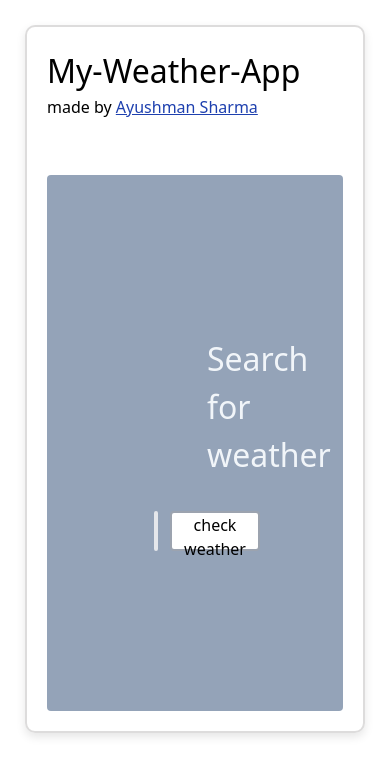
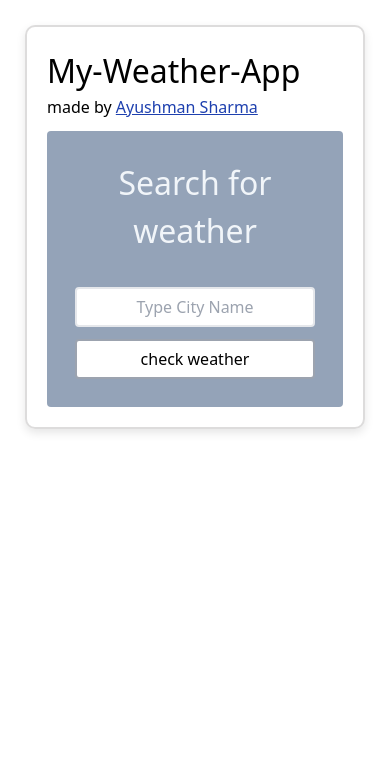
Before and after one commit to SecretCodingsauce/My-weather-app, a React (Create React App) app: page / in a window 390 px wide. Shown: the top 776 px of the page. Built offline with nearby package versions, Linux system fonts and the light colour scheme.

Commit message:
responsive styles added

```diff
--- a/src/App.css
+++ b/src/App.css
@@ -67,19 +67,7 @@
   margin-top: 15px;
 }
 
-.weekly-container{
-  display: grid;
-  grid-auto-flow: column;
-  scroll-behavior: auto;
-  gap: 1.2rem;
-  overflow-y: auto;
-  overscroll-behavior-x:contain ;
-  scroll-snap-type: x mandatory;
-  height:50%;
-  scrollbar-width: 0.5px;
-  text-align: center;
 
-}
 
 .weekly-cards{
   scroll-snap-align: start;
@@ -88,3 +76,18 @@
 
   scrollbar-width: none;
  }
+
+ @media (min-width: 768px) {
+  .weekly-container{
+    display: grid;
+    grid-auto-flow: column;
+    scroll-behavior: auto;
+    gap: 1.2rem;
+    overflow-y: auto;
+    overscroll-behavior-x:contain ;
+    scroll-snap-type: x mandatory;
+    height:50%;
+    scrollbar-width: 0.5px;
+    text-align: center;
+  }
+ }
--- a/src/App.js
+++ b/src/App.js
@@ -33,7 +33,7 @@ function App() {
   }
 
   const apiKey = "86ae150a97cd0f5d3e00a08a7f65b721"
-const geoApi = `http://api.openweathermap.org/geo/1.0/direct?q=${city}&limit=1&appid=${apiKey}`
+const geoApi = `https://api.openweathermap.org/geo/1.0/direct?q=${city}&limit=1&appid=${apiKey}`
 
   useEffect(() => {
     if(submitted){
@@ -56,13 +56,13 @@ const geoApi = `http://api.openweathermap.org/geo/1.0/direct?q=${city}&limit=1&a
 
   if(!weather){
   return (
-    <div className=" flex-row justify-center items-center weather-info">
-    <h2>My-Weather-App</h2><a  href='https://ayushmansharma-profile.vercel.app/' target='_blank'>made by <span className='text-blue-800 underline'>Ayushman Sharma</span></a>
-     <div className='mt-14 flex-row h-4/5 w-full bg-slate-400 rounded'>
-     <div className='flex-row justify-center items-center p-40'>
+    <div className=" weather-info">
+    <h2>My-Weather-App</h2><a  href='https://ayushmansharma-profile.vercel.app/'  rel="noreferrer" target='_blank'>made by <span className='text-blue-800 underline'>Ayushman Sharma</span></a>
+     <div className='bg-slate-400 p-7 mt-3 rounded md:mt-14 md:flex-row md:h-4/5 '>
+     <div className='md:flex-row md:justify-center md:items-center md:p-40'>
      <h2 className='text-center mb-8 text-slate-100'>Search for weather</h2>
-     <div className='flex justify-center items-center'>
-     <input className='border-2 rounded w-1/3 h-10'
+     <div className=' md:flex grid grid-cols-1 items-center justify-center'>
+     <input className='border-2 text-center md:text-left rounded md:w-1/3 w-auto h-10'
                 type="text"
                 value={city}
                 onChange={(e) => setCity(e.target.value)}
@@ -70,7 +70,7 @@ const geoApi = `http://api.openweathermap.org/geo/1.0/direct?q=${city}&limit=1&a
             />
 
 
-            <button className='border-2 ml-3 bg-white border-gray-400 h-10 ps-3 pe-3 rounded' onClick={submit}>check weather</button>
+            <button className='border-2 mt-3 bg-white border-gray-400 h-10 ps-3 pe-3 rounded md:ml-3 md:mt-0' onClick={submit}>check weather</button>
             </div>
             </div>
             </div>
@@ -81,10 +81,10 @@ const geoApi = `http://api.openweathermap.org/geo/1.0/direct?q=${city}&limit=1&a
 else {
   return(
     <div className='weather-info'>
-      <div className="flex justify-between items-center">
+      <div className="md:flex justify-between items-center">
                 <div className="p-3">
                 <h2 className="text-3xl font-medium">My-Weather-App</h2>
-                <a  href='https://ayushmansharma-profile.vercel.app/' target='_blank'>made by <span className='text-blue-800 underline'>Ayushman Sharma</span></a>
+                <a  href='https://ayushmansharma-profile.vercel.app/' rel="noreferrer" target='_blank'>made by <span className='text-blue-800 underline'>Ayushman Sharma</span></a>
                 </div>
                  <div className="p-3">
                 <input  className="border-2  rounded rounded-e-none border-gray-400 border-r-0" type="text"
--- a/src/Components/WeatherMain.js
+++ b/src/Components/WeatherMain.js
@@ -24,13 +24,13 @@ function WeatherMain({ weather, geoData }) {
             <div className="weather-info">
                 <h2>{geoData.name},{geoData.state}</h2>
                 <div className="weather-current">
-                    <div className="flex justify-between">
+                    <div className=" flex flex-col-reverse md:flex-row md:justify-between">
                         <div>
                     <p>Temperature: <span className="text-2xl font-medium text-black">{weather.daily[0].temp.max}°C/</span><span className="text-m font-medium text-black">{weather.daily[0].temp.min}°C</span></p>
                     <p>Condition: {weather.daily[0].summary}</p>
                     <p>Feels Like: {weather.current.feels_like}°C</p>
                     </div>
-                    <div className="flex justify-center items-center">
+                    <div className="flex flex-col-reverse md:flex-row justify-center items-center mt-3 mb-3 md:mt-0 md:mb-0">
 
                     <span className="text-4xl font-medium">{weather.current.temp}°C</span>
                     <img className="min-h-42"  alt="" src={`https://openweathermap.org/img/wn/${weather.current.weather[0].icon}@2x.png`}/>
```
